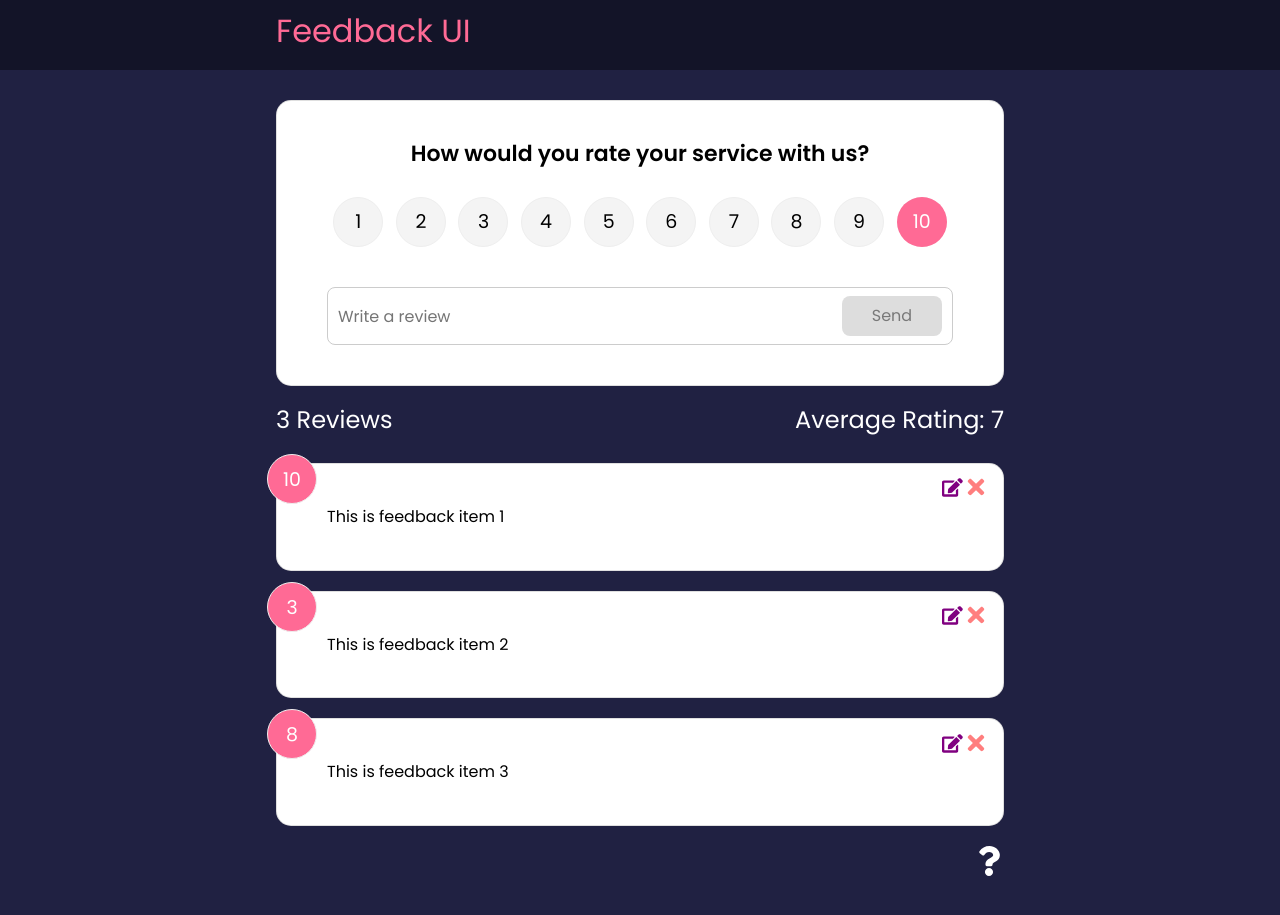
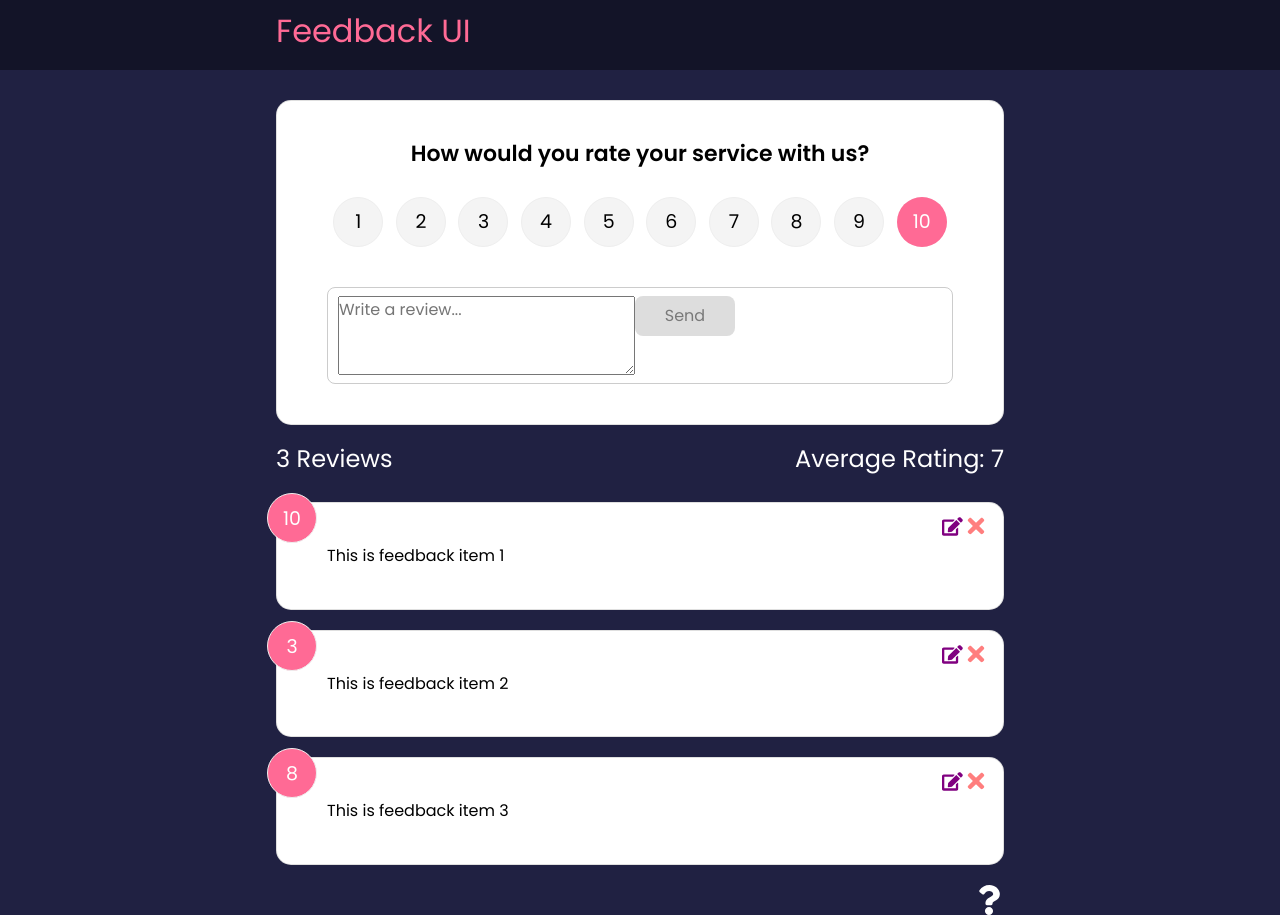
Before and after one commit to VinayShetyeOfficial/react-feedback-app, a React (Create React App) app: page / in a window 1280 px wide. Before the commit the page ends 876 px from the top, so only its background shows below. Built offline with nearby package versions, Linux system fonts and the light colour scheme.

Commit message:
updated file

```diff
--- a/src/components/FeedbackForm.jsx
+++ b/src/components/FeedbackForm.jsx
@@ -1,72 +1,100 @@
-import { useState, useContext, useEffect } from 'react'
-import Card from './shared/Card'
-import Button from './shared/Button'
-import FeedbackContext from '../context/FeedbackContext'
-import RatingSelect from './RatingSelect'
+import { useState, useContext, useEffect } from "react";
+import Card from "./shared/Card";
+import Button from "./shared/Button";
+import FeedbackContext from "../context/FeedbackContext";
+import RatingSelect from "./RatingSelect";
+import { motion } from "framer-motion";
 
 function FeedbackForm() {
-    const [text, setText] = useState('')
-    const [rating, setRating] = useState('')
-    const [btnDisabled, setBtnDisabled] = useState(true)
-    const [message, setMessage] = useState('')
+  const [text, setText] = useState("");
+  const [rating, setRating] = useState(10);
+  const [btnDisabled, setBtnDisabled] = useState(true);
+  const [message, setMessage] = useState("");
 
-    const { addFeedback, feedbackEdit, updateFeedback } = useContext(FeedbackContext)
+  const { addFeedback, feedbackEdit, updateFeedback } =
+    useContext(FeedbackContext);
 
   useEffect(() => {
     if (feedbackEdit.edit === true) {
-            setBtnDisabled(false)
-            setText(feedbackEdit.item.text)
-            setRating(feedbackEdit.item.rating)
+      setBtnDisabled(false);
+      setText(feedbackEdit.item.text);
+      setRating(feedbackEdit.item.rating);
     }
-    }, [feedbackEdit])
+  }, [feedbackEdit]);
 
   const handleTextChange = (e) => {
-        if (text === '') {
-            setBtnDisabled(true)
-            setMessage(null)
-        } else if (text !== '' && text.trim().length <= 10) {
-            setBtnDisabled(true)
-            setMessage('Text must be atleast 10 characters')
+    const value = e.target.value;
+    setText(value);
+
+    // Check text length and update button state
+    if (value.trim().length >= 10) {
+      setBtnDisabled(false);
+      setMessage(null);
     } else {
-            setMessage(null)
-            setBtnDisabled(false)
+      setBtnDisabled(true);
+      setMessage(
+        value.trim().length === 0 ? null : "Text must be at least 10 characters"
+      );
     }
 
-        setText(e.target.value)
+    // Auto-resize textarea
+    e.target.style.height = "auto";
+    e.target.style.height = e.target.scrollHeight + "px";
+
+    // Check if content exceeds single line height (40px)
+    const isMultiline = e.target.scrollHeight > 40;
+    e.target.parentElement.classList.toggle("multiline", isMultiline);
+  };
+
+  const handleSubmit = (e) => {
+    e.preventDefault();
+    if (text.trim().length < 10) {
+      setMessage("Text must be at least 10 characters");
+      setBtnDisabled(true);
+      return;
     }
 
-    const handleSubmit = (e) => {
-        e.preventDefault()
-        if (text.trim().length > 10) {
     const newFeedback = {
-                text: text,
-                rating: rating,
+      text,
+      rating,
+    };
+
+    if (feedbackEdit.edit === true) {
+      updateFeedback(feedbackEdit.item.id, newFeedback);
+    } else {
+      addFeedback(newFeedback);
     }
 
-            if (feedbackEdit.edit === true) {
-                updateFeedback(feedbackEdit.item.id, newFeedback)
-            }
-            else {
-                addFeedback(newFeedback)
-            }
-
-            setText('')
-        }
-    }
+    setText("");
+    setBtnDisabled(true);
+  };
 
   return (
+    <motion.div
+      initial={{ y: -100, opacity: 0 }}
+      animate={{ y: 0, opacity: 1 }}
+      transition={{ duration: 1 }}
+    >
       <Card>
         <form onSubmit={handleSubmit}>
           <h2>How would you rate your service with us?</h2>
           <RatingSelect select={(rating) => setRating(rating)} />
           <div className="input-group">
-                    <input onChange={handleTextChange} type="text" value={text} placeholder="Write a review" />
-                    <Button type='submit' isDisabled={btnDisabled}>Send</Button>
+            <textarea
+              onChange={handleTextChange}
+              placeholder="Write a review..."
+              value={text}
+              rows="3"
+            />
+            <Button type="submit" isDisabled={btnDisabled}>
+              Send
+            </Button>
           </div>
-                {message && <div className='message'>{message}</div>}
+          {message && <div className="message">{message}</div>}
         </form>
       </Card>
-    )
+    </motion.div>
+  );
 }
 
-export default FeedbackForm
+export default FeedbackForm;
```
Lines whose indentation alone changed are shown as unchanged.
